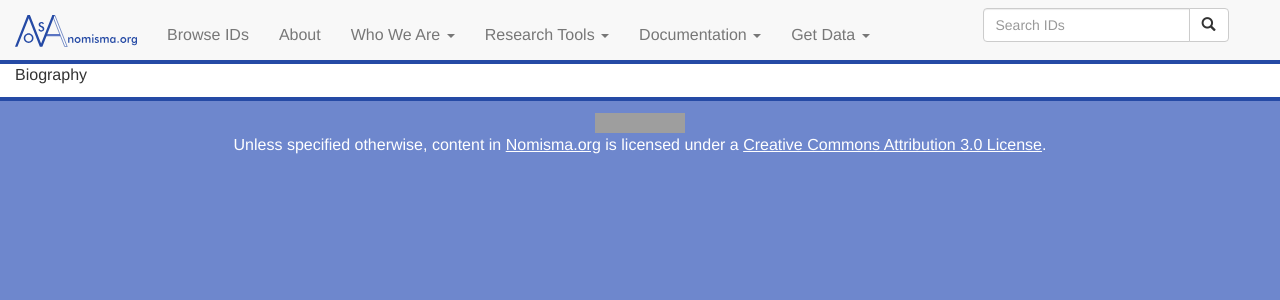
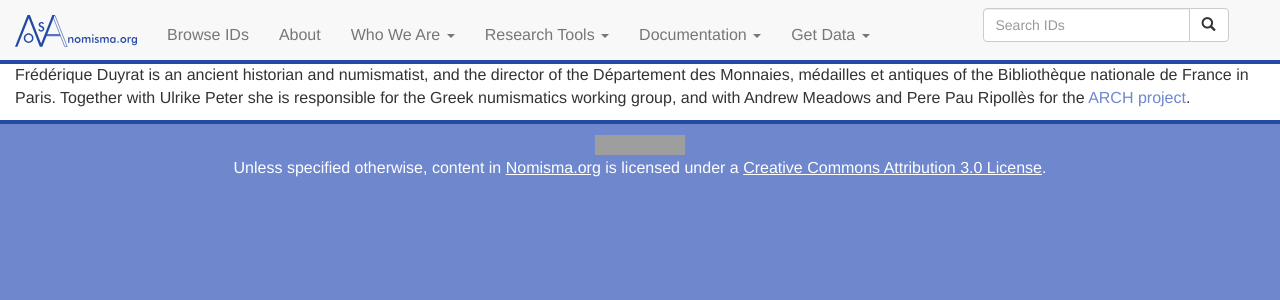
Before and after one commit to nomisma/site, a Jekyll site: the page built from _scientific_committee/duyrat.md, in a window 1280 px wide. Shown: the top 300 px of the page. Built offline with Jekyll 4.4.1, drawn with Linux system fonts in a browser that asks for light colours; grey boxes are pictures that could not be loaded.

Commit message:
updated bio

```diff
--- a/_scientific_committee/duyrat.md
+++ b/_scientific_committee/duyrat.md
@@ -9,4 +9,4 @@
 editor_uri: http://nomisma.org/editor/fduyrat
 permalink: /about/scientific_committee/duyrat/
 ---
-Biography
+Frédérique Duyrat is an ancient historian and numismatist, and the director of the Département des Monnaies, médailles et antiques of the Bibliothèque nationale de France in Paris. Together with Ulrike Peter she is responsible for the Greek numismatics working group, and with Andrew Meadows and Pere Pau Ripollès for the [ARCH project](https://greekcoinage.org/arch/).
```
